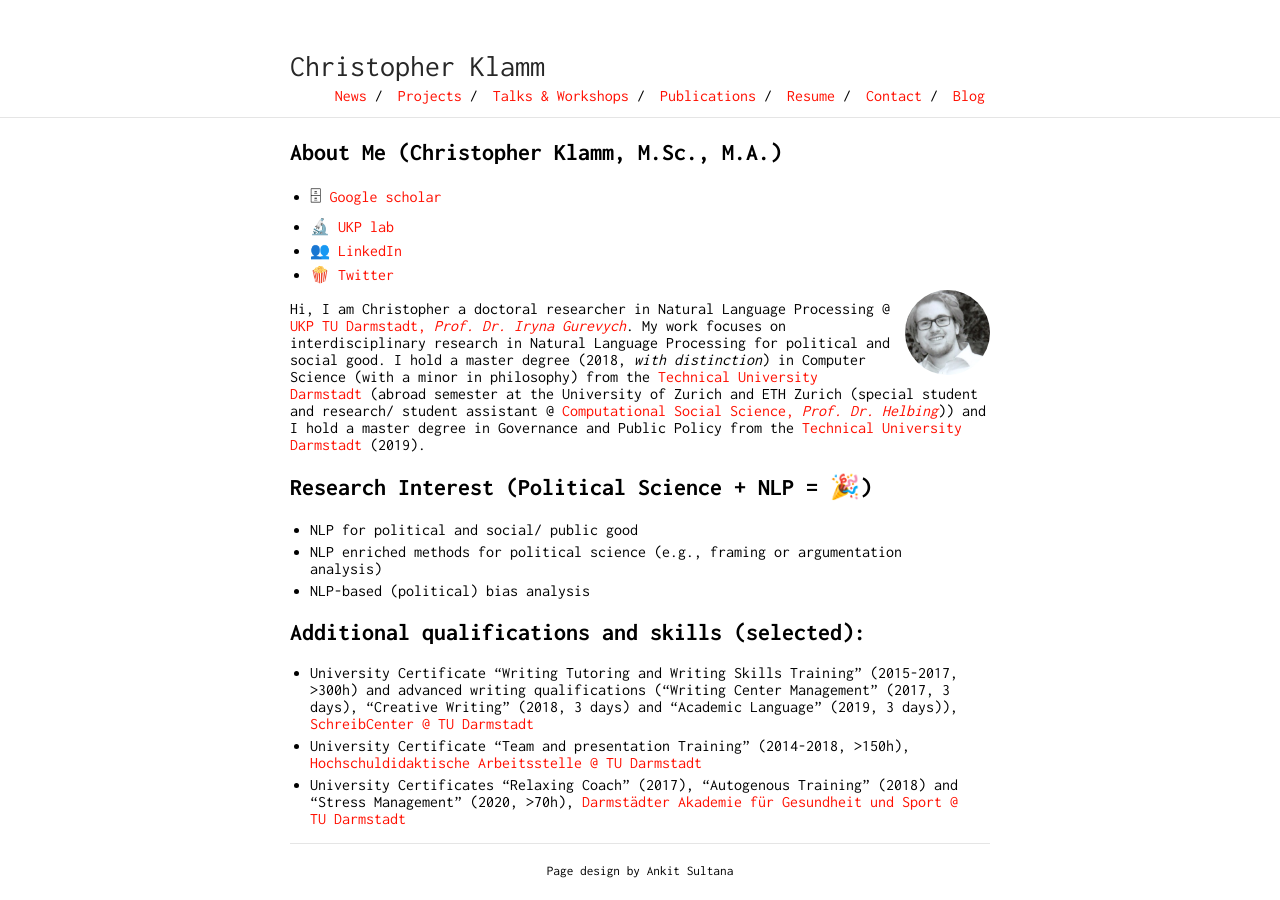
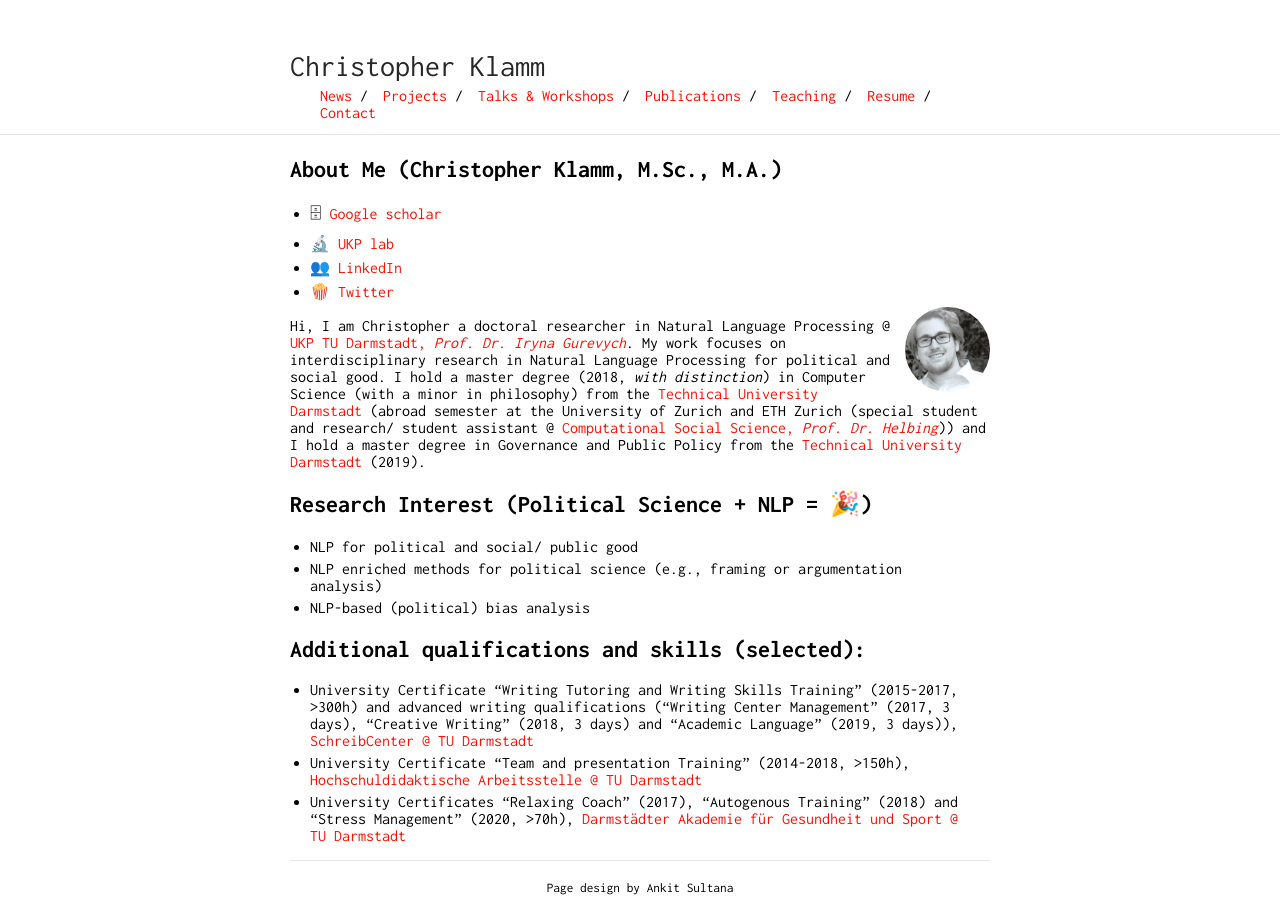
Before and after one commit to chkla/gitPage, a Jekyll site: the page built from index.md, in a window 1280 px wide. Built offline with Jekyll 4.4.1, drawn with Linux system fonts in a browser that asks for light colours; our own code applies the rules of GitHub Pages for plain Markdown files.

Commit message:
Update _config.yml

```diff
--- a/_config.yml
+++ b/_config.yml
@@ -22,11 +22,13 @@ nav:
    link: "talks"
  - name: "Publications"
    link: "publication"
+ - name: "Teaching"
+   link: "teaching"
  - name: "Resume"
    link: "resume.pdf"
  - name: "Contact"
    link: "contact"
- - name: "Blog"
-   link: "blog.html"
+# - name: "Blog"
+#   link: "blog.html"
 
 theme: jekyll-theme-cayman
```
